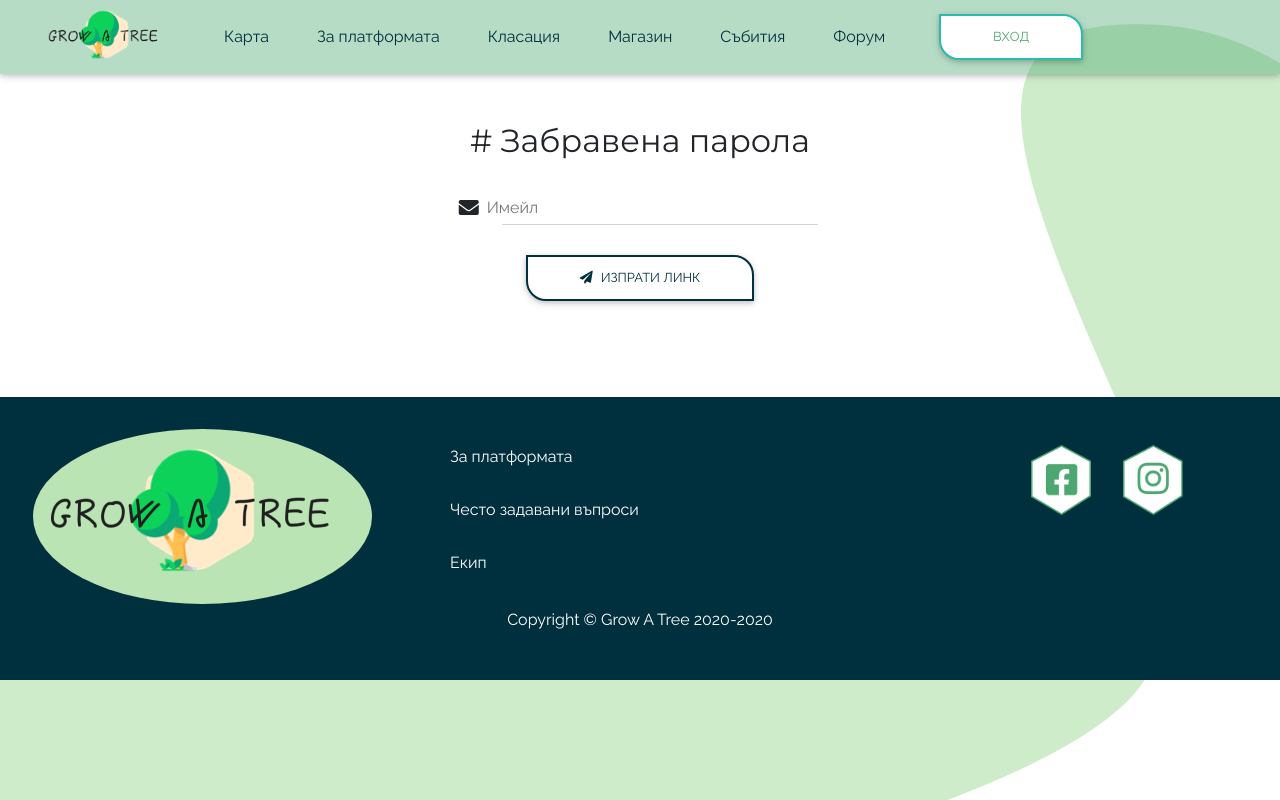
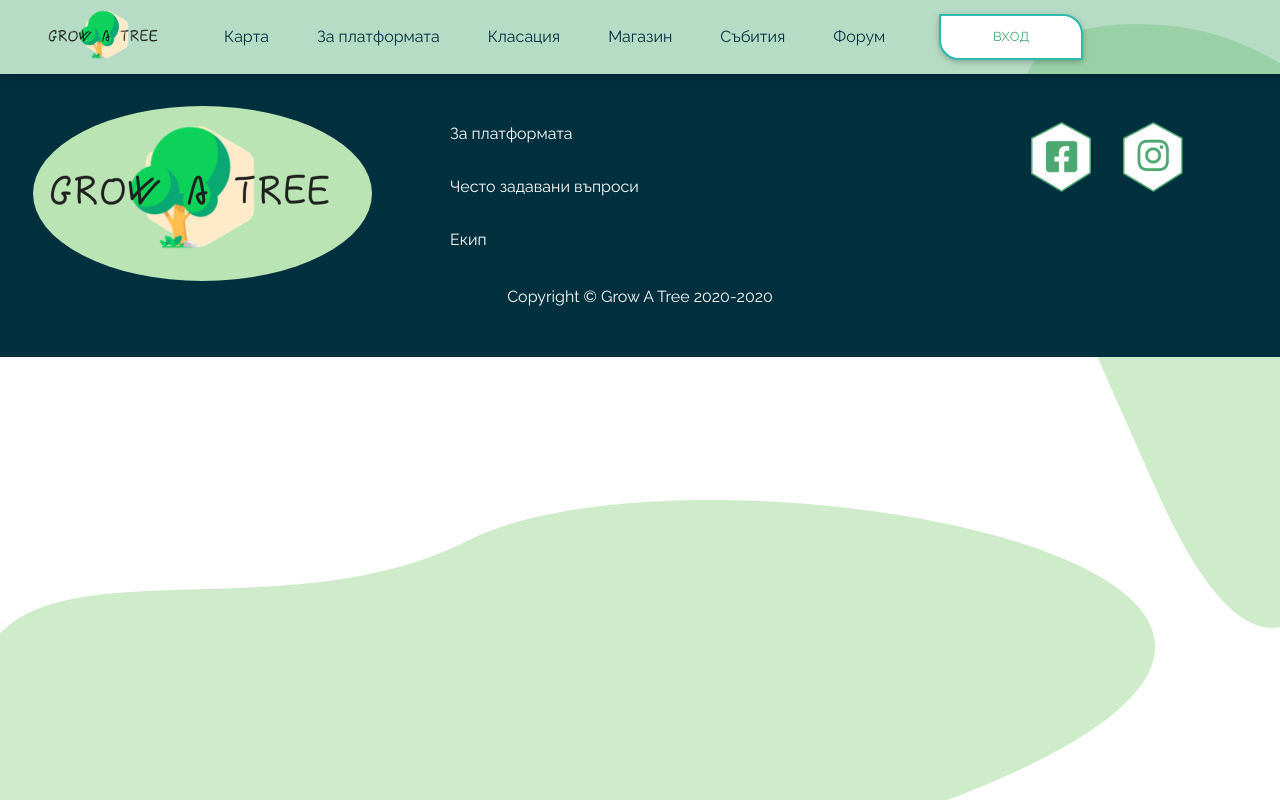
Before and after one commit to Svetloslav15/Grow-a-tree, a React (Create React App) app in the folder src/FrontEnd/: page /users/my-info in a window 1280 px wide. Built offline with nearby package versions, Linux system fonts and the light colour scheme; what google-maps-react would draw is missing.

Commit message:
display user navigation

```diff
--- a/src/FrontEnd/src/components/common/Navigation/Navigation.jsx
+++ b/src/FrontEnd/src/components/common/Navigation/Navigation.jsx
@@ -1,18 +1,24 @@
 import React, {useState, useEffect} from 'react';
 import {Link} from 'react-router-dom';
-import {useSelector} from 'react-redux';
+import {useSelector, useDispatch} from 'react-redux';
 
 import UserNavigation from '../UserNavigation/UserNavigation';
 import NavItem from './NavItem/NavItem';
 import NavCollapseButton from './NavCollapseButton/NavCollapseButton';
 import * as style from './Navigation.module.scss';
 import Button from '../../common/Button/Button';
+import {CHANGE_IS_USER_NAV_OPENED} from "../../../store/actions/actionTypes";
 
 const Logo = require('../../../assets/logo.png');
 
 const Navigation = () => {
     const currUser = useSelector(state => state.auth);
-    const [isNavigationOpen, setIsNavigationOpen] = useState(false);
+    const commonData = useSelector(state => state.common);
+    const dispatch = useDispatch();
+
+    const toggleNavOpen = () => {
+        dispatch({type: CHANGE_IS_USER_NAV_OPENED, data: !commonData.isUserNavOpen});
+    };
 
     return (
         <nav className={`${style.navigation} py-0 navbar navbar-expand-lg`}>
@@ -38,11 +44,12 @@ const Navigation = () => {
                                 <>
                                     <NavItem link='#'
                                              isBold={true}
-                                             onClick={() => setIsNavigationOpen(!isNavigationOpen)}>
+                                             onClick={toggleNavOpen}>
                                         Здравей, {currUser.username}!
                                     </NavItem>
-                                    <UserNavigation isOpen={isNavigationOpen}
-                                                    closeNavigation={setIsNavigationOpen}/>
+                                    <UserNavigation isOpen={commonData.isUserNavOpen}
+                                                    closeNavigation={toggleNavOpen}
+                                                    isFixed={commonData.isUserNavFixed}/>
                                 </>
                             )
                     }
--- a/src/FrontEnd/src/components/common/UserNavigation/UserNavigation.jsx
+++ b/src/FrontEnd/src/components/common/UserNavigation/UserNavigation.jsx
@@ -1,6 +1,6 @@
 import React from 'react';
 import Item from './Item/Item';
-import {useDispatch} from 'react-redux';
+import {useDispatch, useSelector} from 'react-redux';
 
 import * as style from './UserNavigation.module.scss';
 import {SAVE_CURRENT_USER} from '../../../store/actions/actionTypes';
@@ -21,9 +21,9 @@ const UserNavigation = ({isOpen, closeNavigation, isFixed}) => {
         };
         dispatch({ type:  SAVE_CURRENT_USER, data});
     };
-
+    console.table(isFixed, isOpen);
     return (
-        <div className={`${style.wrapper} ${isOpen && !isFixed ? '' : 'd-none'} ${isFixed ? style.isFixed : ''}`}>
+        <div className={`${style.wrapper} ${isOpen ? '' : 'd-none'}  ${isFixed ? style.isFixed : ''} `}>
             <div className={`mx-0 row ${style.userSection}`}>
                 <img className={style.userProfileImage} src={UserImage} alt=""/>
                 <div className=''>
--- a/src/FrontEnd/src/components/common/UserNavigation/UserNavigation.module.scss
+++ b/src/FrontEnd/src/components/common/UserNavigation/UserNavigation.module.scss
@@ -1,7 +1,7 @@
 .wrapper {
   background-color: #B7DCC6;
   position: absolute;
-  top: 60px;
+  top: 57px;
   border: 1px solid white;
   right: 0;
   width: 15rem;
@@ -30,5 +30,11 @@
 }
 
 .isFixed {
-
+  background-color: #B7DCC6;
+  position: fixed;
+  top: 57px;
+  left: 0;
+  width: 15rem;
+  z-index: 100;
+  display: block !important;
 }
--- a/src/FrontEnd/src/components/pages/UserModule/UserInfo/UserInfoPage.jsx
+++ b/src/FrontEnd/src/components/pages/UserModule/UserInfo/UserInfoPage.jsx
@@ -1,4 +1,6 @@
-import React, {useState} from 'react';
+import React, {useState, useEffect} from 'react';
+import {useDispatch} from 'react-redux';
+
 import * as style from './UserInfoPage.module.scss';
 import Icons from "../../../../static/icons";
 import SuccessMessages from "../../../../static/successMessages";
@@ -6,40 +8,28 @@ import AuthService from "../../../../services/authService";
 import AlertService from "../../../../services/alertService";
 import InputField from '../../../common/InputField/InputField';
 import Button from '../../../common/Button/Button';
+import {CHANGE_IS_USER_NAV_FIXED, CHANGE_IS_USER_NAV_OPENED} from '../../../../store/actions/actionTypes';
 
 const BgShape3 = require('../../../../assets/bg-shape-3.png');
 const BgShape4 = require('../../../../assets/bg-shape-4.png');
 
 const ForgottenPasswordPage = () => {
-    const [email, setEmail] = useState('');
+    const dispatch = useDispatch();
 
-    const handleChange = (event) => {
-        setEmail(event.target.value);
-    };
+    useEffect(() => {
+        dispatch({type: CHANGE_IS_USER_NAV_FIXED, data: true});
+        return () => {
+            dispatch({type: CHANGE_IS_USER_NAV_FIXED, data: false});
+            dispatch({type: CHANGE_IS_USER_NAV_OPENED, data: false});
+        }
+    }, []);
 
-    const handleSubmit = async () => {
-        const result = await AuthService.forgottenPassword({email});
-        return result.succeeded ? AlertService.success(SuccessMessages.successSendLinkForForgottenPassword) : AlertService.error(result.errors[0]);
-    };
     return (
         <>
             <img src={BgShape3} className='shape3'/>
             <img src={BgShape4} className='shape4'/>
             <div className={`col-md-12`}>
-                <div className='col-md-4 my-5 mx-auto text-center'>
-                    <h2># Забравена парола</h2>
 
-                    <InputField type='email'
-                                label={'Имейл'}
-                                id='email'
-                                icon={Icons.email}
-                                width={12}
-                                onChange={handleChange}/>
-                    <Button type={'DarkOutline'} className={'mb-5'} onClick={handleSubmit}>
-                        <i className="fas fa-paper-plane mr-2"/>
-                        Изпрати линк
-                    </Button>
-                </div>
             </div>
         </>
     )
--- a/src/FrontEnd/src/store/actions/actionTypes.js
+++ b/src/FrontEnd/src/store/actions/actionTypes.js
@@ -1,2 +1,3 @@
 export const SAVE_CURRENT_USER = 'SAVE_CURRENT_USER';
 export const CHANGE_IS_USER_NAV_FIXED = 'CHANGE_IS_USER_NAV_FIXED';
+export const CHANGE_IS_USER_NAV_OPENED = 'CHANGE_IS_USER_NAV_OPENED';
--- a/src/FrontEnd/src/store/reducers/commonReducer.js
+++ b/src/FrontEnd/src/store/reducers/commonReducer.js
@@ -1,13 +1,16 @@
-import {CHANGE_IS_USER_NAV_FIXED} from '../actions/actionTypes';
+import {CHANGE_IS_USER_NAV_FIXED, CHANGE_IS_USER_NAV_OPENED} from '../actions/actionTypes';
 
 const initialState = {
-    isUserNavFixed: false
+    isUserNavFixed: false,
+    isUserNavOpen: false
 };
 
 const commonReducer = (state = initialState, action) => {
     switch (action.type) {
         case CHANGE_IS_USER_NAV_FIXED:
             return Object.assign({}, state, {isUserNavFixed: action.data});
+        case CHANGE_IS_USER_NAV_OPENED:
+            return Object.assign({}, state, {isUserNavOpen: action.data});
         default:
             return state;
     }
```
